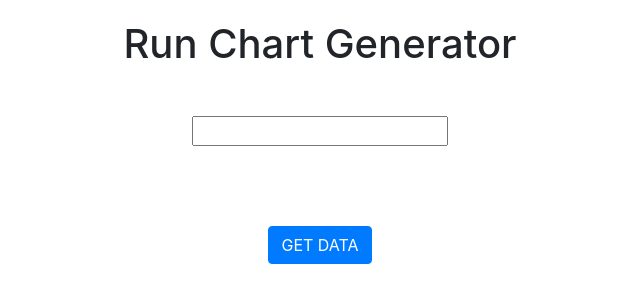
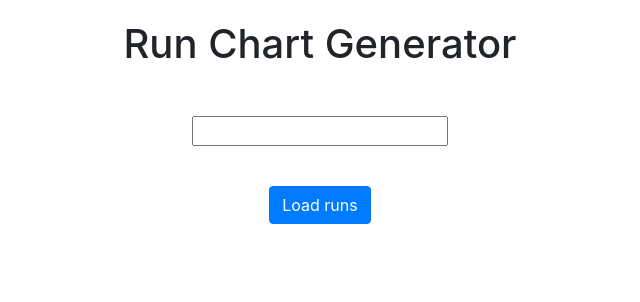
Before and after one commit to ArkejGit/RunChartGenerator, an Angular app in the folder run-chart-generator/: page / in a window 1280 px wide. Shown: the top 302 px of the page, without its empty margins (320-960 px from the left). Built offline with nearby package versions, Linux system fonts and the light colour scheme.

Commit message:
Add feature - enable to load runs with parts

```diff
--- a/run-chart-generator/src/app/app.component.html
+++ b/run-chart-generator/src/app/app.component.html
@@ -8,13 +8,7 @@
   <input type="text">
   </div>
 
-  <!-- <ul class="list-group">
-    <li class="list-group-item" *ngFor='let run of runs'>
-      {{ run.title }}
-    </li>
-  </ul> -->
-
-  <div id="accordion" role="tablist" aria-multiselectable="true">
+  <div *ngIf="numberOfRuns" id="accordion" role="tablist" aria-multiselectable="true">
   <div class="card" *ngFor='let run of runs; let i=index'>
     <div class="card-header" role="tab" id="heading{{i}}">
       <h5 class="mb-0">
@@ -35,10 +29,8 @@
 
 </div>
 
-  <!-- dsfgdfgdfgf -->
-
   <div class="container">
-  <button class="btn btn-primary" (click)='loadRuns()'>GET DATA</button>
+  <button class="btn btn-primary" (click)='loadRuns()'> {{ numberOfRuns == 0 ? 'Load runs' : 'Load next 10 runs' }}</button>
   </div>
 
 </div>
--- a/run-chart-generator/src/app/app.component.ts
+++ b/run-chart-generator/src/app/app.component.ts
@@ -11,13 +11,15 @@ export class AppComponent {
 
 	constructor(private getDataService: GetDataService) { }
 
-	runs:object;
+	runs = {};
+	numberOfRuns = 0;
 
 	loadRuns() {
-  		this.getDataService.getRuns()
+  		this.getDataService.getRuns(this.numberOfRuns)
   			.subscribe(data => {
   				this.runs = data;
   				console.log(this.runs);
+  				this.numberOfRuns = Object.keys(this.runs).length;
   			});
 	}
 }
--- a/run-chart-generator/src/app/services/get-data.service.ts
+++ b/run-chart-generator/src/app/services/get-data.service.ts
@@ -9,8 +9,8 @@
 
       constructor(private http: Http) {}
 
-        getRuns(): Observable<any> {
-          return this.http.get('/runs')
+        getRuns(number): Observable<Response> {
+          return this.http.get(`/runs?number=${number}`)
                      .map(response => response.json())
         }
     }
```
Also changed, not shown: 1 other file (tests, documents, lock files or other folders).
